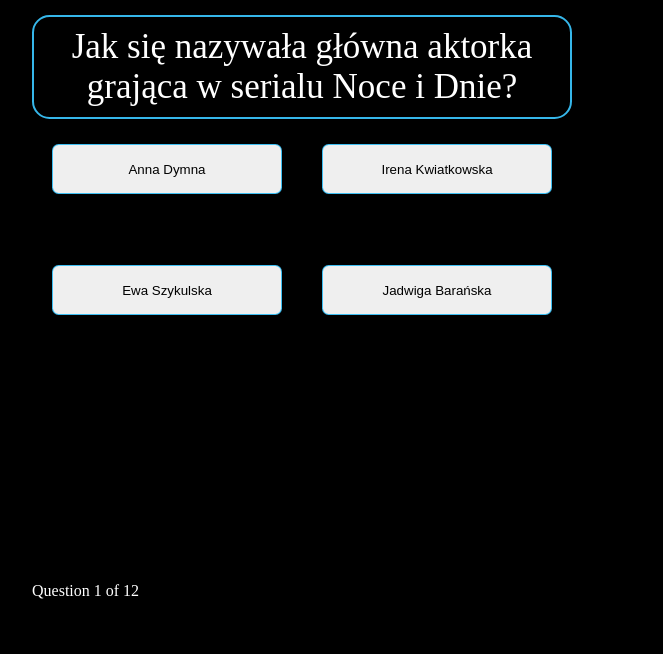
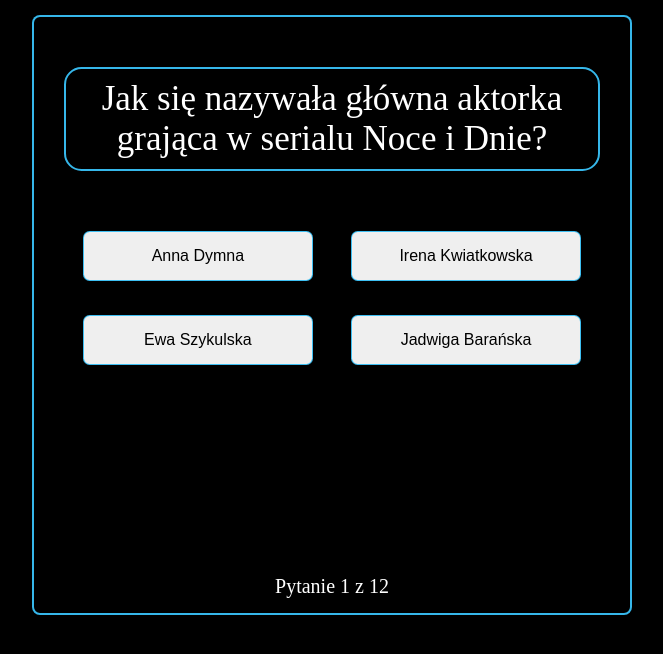
Before and after one commit to aniaska4/Polskie_seriale, a website: page question_page.html in a window 1280 px wide. Shown: the whole page, without its empty margins (308-971 px from the left). Drawn offline with Linux system fonts and the light colour scheme.

Commit message:
add style in questions

```diff
--- a/app.js
+++ b/app.js
@@ -24,11 +24,6 @@ Quiz.prototype.guess = function () {
 
     this.questionIndex ++;
 }
-
-
-
-
-
 
 /////////////////////////////////////// Questions //////////////////////////////////
 
@@ -59,6 +54,7 @@ function populate() {
         for (let i = 0; i < choices.length; i++) {
             let element = document.querySelector("#choice" + i);
             element.innerHTML = choices[i];
+            element.style.fontSize="16px";
             guess("btn" + i, choices[i]);
         }
         showProgress();
@@ -76,7 +72,8 @@ function guess(id, guess) {
 function showProgress() {
     let currentQuestionNumber = quiz.questionIndex + 1;
     let element = document.querySelector('#points');
-    element.innerText = "Question " + currentQuestionNumber + " of " + quiz.questions.length;
+    element.innerText = `Pytanie ${currentQuestionNumber}  z  ${quiz.questions.length}`;
+    element.style.fontSize="20px"
 }
 
 function showScores() {
--- a/question_page.html
+++ b/question_page.html
@@ -19,12 +19,12 @@
                 <p id="question"></p>
                 <div class="buttons">
                     <div class="first_part_buttons">
-                        <button id="btn0" class="btn"><span id="choice0"></span></button>
-                        <button id="btn1" class="btn"><span id="choice1"></span></button>
+                        <button id="btn0" class="btn"><span id="choice0" class="choice"></span></button>
+                        <button id="btn1" class="btn"><span id="choice1" class="choice"></span></button>
                     </div>
                     <div class="second_part_buttons">
-                        <button id="btn2" class="btn"><span id="choice2"></span></button>
-                        <button id="btn3" class="btn"><span id="choice3"></span></button>
+                        <button id="btn2" class="btn"><span id="choice2" class="choice"></span></button>
+                        <button id="btn3" class="btn"><span id="choice3" class="choice"></span></button>
                     </div>
                 </div>
             </section>
--- a/scss/main.scss
+++ b/scss/main.scss
@@ -60,12 +60,17 @@ body {
                 height: 50px;
                 border-radius: 10px 10px;
                 text-transform: uppercase;
+                button:hover{
+                    background-color:$main_color;
+                    color: white;
+                }
             }
         }
     }
 }
 
 .main_contener_quiz {
+    margin-top: 15px;
     display: flex;
     justify-content: center;
     #quiz {
@@ -74,14 +79,17 @@ body {
         background-color: black;
         display: flex;
         justify-content: space-between;
+        align-items: center;
         flex-direction: column;
+        border: 2px solid $main_color;
+        border-radius: 0.5em;
         .question_container {
             display: flex;
             justify-content: space-between;
             flex-direction: column;
             width: 90%;
             height: 50%;
-            margin-top: 15px;
+            margin-top: 50px;
             #question {
                 font-size: 35px;
                 border: 2px solid $main_color;
@@ -94,7 +102,7 @@ body {
                 justify-content: space-between;
                 flex-direction: column;
                 width: 100%;
-                height: 70%;
+                height: 45%;
                 margin-top: 25px;
                 .first_part_buttons {
                     display: flex;
@@ -105,6 +113,7 @@ body {
                         height: 50px;
                         border: 1px solid $main_color;
                         border-radius: 0.5em;
+
                     }
                     .btn:hover{
                         background-color:$main_color;
@@ -116,5 +125,11 @@ body {
                 }
             }
         }
+        footer {
+            padding-bottom: 15px;
+            #points{
+
+            }
+        }
     }
 }
```
Also changed, not shown: css/main.css.
